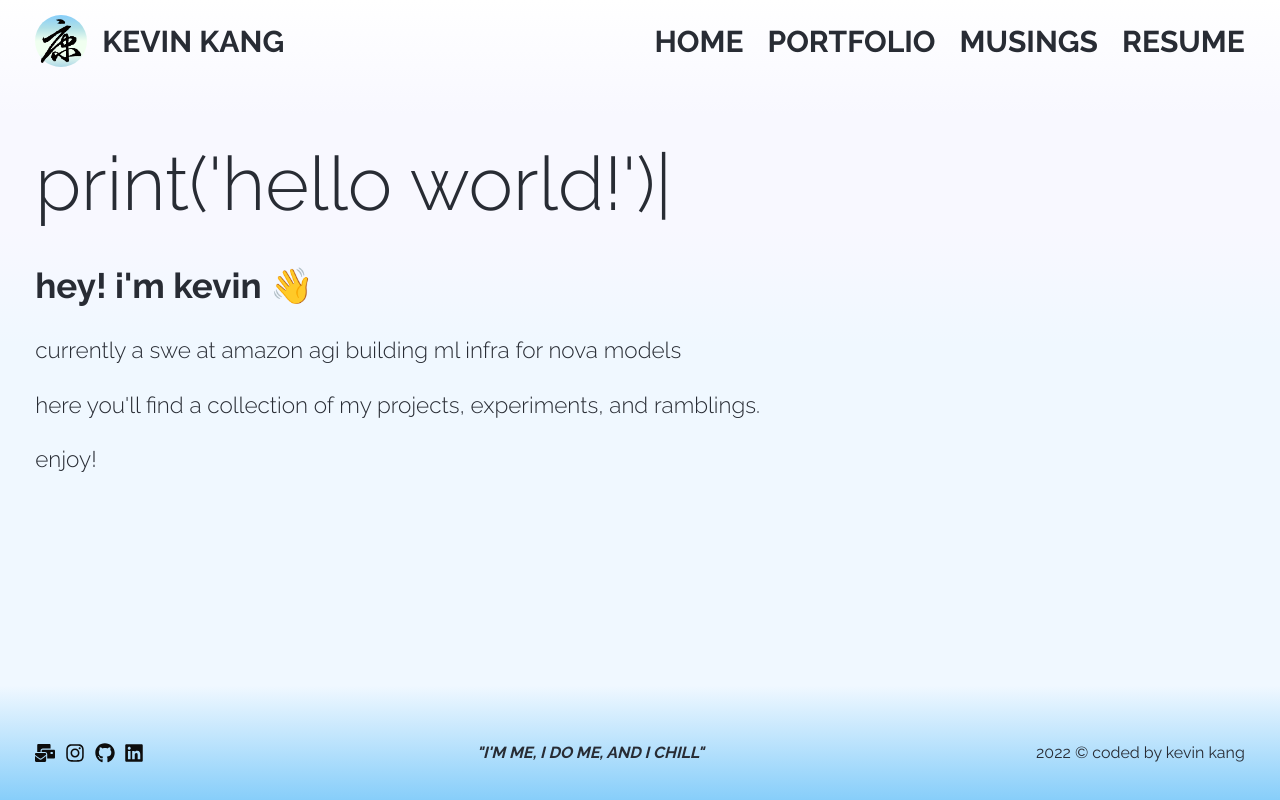
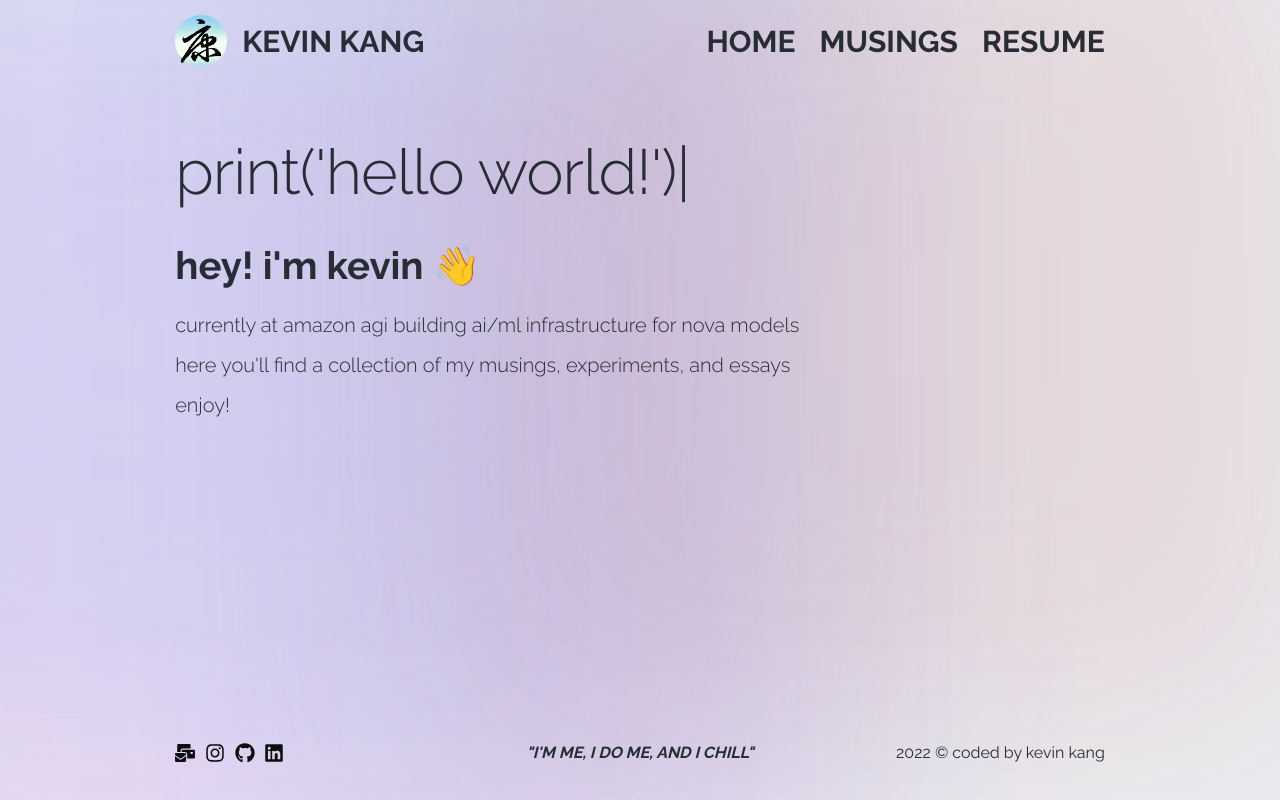
Before and after one commit to kevinxkang/kevinxkang.github.io, a React (Create React App) app: page /#/ in a window 1280 px wide. Built offline with nearby package versions, Linux system fonts and the light colour scheme.

Commit message:
feat: new bg (aurora), new spacing, updated wording

```diff
--- a/src/App.css
+++ b/src/App.css
@@ -9,6 +9,8 @@ a, html, body {
     display: flex;
     flex-direction: column;
     min-height: 100vh;
+    position: relative;
+    z-index: 1;
 }
 
 .App-header {
@@ -49,7 +51,7 @@ a, html, body {
     align-items: center;
     justify-content: space-between;
     margin: auto;
-    max-width: 1300px;
+    max-width: var(--content-width);
     padding: var(--space-2) var(--gutter);
     gap: var(--space-3);
     flex-wrap: wrap;
@@ -94,18 +96,23 @@ a, html, body {
 /************** HOME **************/
 
 .home-wrap {
-    max-width: 1300px;
+    max-width: var(--content-width);
     margin: var(--section-top) auto 0;
     padding-inline: var(--gutter);
 }
 
 .home-print-container {
     margin-bottom: var(--space-4);
+    max-width: var(--content-width);
+
 }
 
 .print-animation {
-    font-size: 75px;
+    font-size: clamp(2.2rem, 3.8vw + 0.9rem, 4.4rem);
     font-weight: 300;
+    line-height: 1.05;
+    letter-spacing: -0.015em;
+    white-space: nowrap;
 }
 
 .home-text-container {
@@ -115,16 +122,34 @@ a, html, body {
 }
 
 .home-h2-text {
-    font-size:35px;
+    font-size: clamp(1.75rem, 1.2rem + 1.6vw, 2.4rem);
     margin-bottom: var(--space-3);
 }
 
+.wave-emoji {
+    display: inline-block;
+    transform-origin: 70% 70%;
+}
+
+.home-h2-text:hover .wave-emoji {
+    animation: wave-hello 0.65s ease-in-out;
+}
+
+@keyframes wave-hello {
+    0% { transform: rotate(0deg); }
+    20% { transform: rotate(12deg); }
+    40% { transform: rotate(-10deg); }
+    60% { transform: rotate(8deg); }
+    80% { transform: rotate(-6deg); }
+    100% { transform: rotate(0deg); }
+}
+
 .home-short-para {
-    font-size: 22.5px;
+    font-size: clamp(1.02rem, 0.95rem + 0.4vw, 1.25rem);
     font-weight: 300;
     max-width: 750px;
     margin-bottom: var(--space-2);
-    line-height: 1.75;
+    line-height: 1.25;
 }
 
 /*.home-text-pfp-wrap {*/
@@ -166,7 +191,7 @@ a, html, body {
 .about-cols-container {
     display: flex;
     align-items: center;
-    max-width: 1300px;
+    max-width: var(--content-width);
     margin-left: auto;
     margin-right: auto;
     margin-top: 3.5em;
@@ -210,7 +235,7 @@ a, html, body {
 .portfolio-container {
     height: 100%;
     /*max-width: 950px;*/
-    max-width: 70vw;
+    max-width: var(--content-width);
     margin: 0 auto 5em;
 }
 
@@ -241,17 +266,23 @@ footer {
     display: flex;
     flex-direction: row;
     justify-content: space-between;
-    max-width: 1300px;
+    max-width: var(--content-width);
     margin: auto;
     padding: 0 var(--gutter);
     gap: var(--space-3);
     flex-wrap: wrap;
     align-items: center;
+    text-align: center;
+}
+
+.footer-container > * {
+    flex: 1 1 0;
 }
 
 .social-media-icons {
     display: flex;
     align-items: center;
+    justify-content: flex-start;
     gap: var(--space-1);
     font-size: 20px;
 }
@@ -272,11 +303,21 @@ footer {
     text-transform: uppercase;
 }
 
+.footer-container .kd {
+    text-align: center;
+    margin: 0;
+}
+
+.footer-container p:last-of-type {
+    text-align: right;
+    margin: 0;
+}
+
 
 /************** CHENGDU TASTE **************/
 
 .portfolio-page {
-    background: aliceblue;
+    background: transparent;
     font-family: "Raleway", sans-serif;
 }
 .header-img {
@@ -292,7 +333,7 @@ footer {
     text-transform: lowercase;
     text-shadow: 3px 3px 0 #29fef0;
     transform: translateY(-85px);
-    background-color: aliceblue;
+    background-color: transparent;
     /*text-shadow: 3px 3px 0 palegoldenrod;*/
 }
 
@@ -547,6 +588,14 @@ iframe {
         gap: var(--space-2);
     }
 
+    .nav-title {
+        font-size: 24px;
+    }
+
+    .nav-bar > a {
+        font-size: 18px;
+    }
+
     .home-text-container {
         gap: var(--space-3);
     }
@@ -566,6 +615,16 @@ iframe {
         width: 100%;
         justify-content: flex-start;
         gap: var(--space-2);
+        row-gap: var(--space-1);
+    }
+
+    .nav-title {
+        font-size: 20px;
+    }
+
+    .nav-bar > a {
+        font-size: 15px;
+        letter-spacing: 0.04em;
     }
 
     .home-text-container {
@@ -576,6 +635,10 @@ iframe {
         margin-bottom: var(--space-3);
     }
 
+    .print-animation {
+        white-space: normal;
+    }
+
     .footer-container {
         flex-direction: column;
         align-items: flex-start;
--- a/src/App.js
+++ b/src/App.js
@@ -2,7 +2,7 @@ import './App.css';
 import Navbar from "./components/navbar";
 import { HashRouter, Route, Routes } from "react-router-dom";
 import Footer from "./components/footer";
-import resume from "./assets/Kevin_Kang_Resume_Q32025.pdf";
+import resume from "./assets/KXKCV2026.pdf";
 import Home from "./pages/home";
 import Portfolio from "./pages/portfolio";
 import Musings from "./pages/musings";
@@ -14,6 +14,12 @@ import IterativeDesign from "./pages/portfolio-pages/iterative-design";
 
 function App() {
   return (
+    <>
+      <div className="aurora" aria-hidden="true">
+        <span className="aurora__layer aurora__layer--one" />
+        <span className="aurora__layer aurora__layer--two" />
+        <span className="aurora__layer aurora__layer--three" />
+      </div>
       <div className="App">
         <header className="App-header">
           <HashRouter>
@@ -38,6 +44,7 @@ function App() {
         </header>
           <Footer/>
       </div>
+    </>
   );
 }
 
--- a/src/components/navbar.js
+++ b/src/components/navbar.js
@@ -16,7 +16,7 @@ const Navbar = () => {
 
             <nav className="nav-bar">
                 <NavLink to="/home"> Home </NavLink>
-                <NavLink to="/work"> Portfolio</NavLink>
+                {/* <NavLink to="/work"> Portfolio</NavLink> */}
                 {/*<NavLink to="/about">About Me</NavLink>*/}
                 <NavLink to="/musings"> Musings</NavLink>
                 <a href={resume} target="_blank" rel="noopener noreferrer">Resume</a>
--- a/src/index.css
+++ b/src/index.css
@@ -17,6 +17,8 @@ html {
 }
 
 :root {
+  --bg: #FAFAF6;
+  --content-width: min(1000px, calc(100% - (var(--gutter) * 2)));
   --space-0: 0;
   --space-1: clamp(0.5rem, 0.45rem + 0.2vw, 0.65rem);
   --space-2: clamp(0.8rem, 0.7rem + 0.3vw, 1rem);
@@ -32,10 +34,94 @@ html {
 
 body {
   height: 100%;
+  min-height: 100%;
   margin: 0;
-  background: linear-gradient(to bottom, white, ghostwhite, ghostwhite, aliceblue, aliceblue,aliceblue, aliceblue, lightskyblue);
-  background-repeat: no-repeat;
-  background-attachment: fixed;
+  background-color: var(--bg);
+  position: relative;
+}
+
+#root {
+  position: relative;
+  z-index: 1;
+}
+
+.aurora {
+  position: fixed;
+  inset: 0;
+  pointer-events: none;
+  z-index: 0;
+  overflow: hidden;
+}
+
+.aurora::after {
+  content: "";
+  position: absolute;
+  inset: 0;
+  background-image:
+    repeating-linear-gradient(0deg, rgba(0, 0, 0, 0.03) 0px, rgba(0, 0, 0, 0.03) 1px, transparent 1px, transparent 3px),
+    repeating-linear-gradient(90deg, rgba(0, 0, 0, 0.02) 0px, rgba(0, 0, 0, 0.02) 1px, transparent 1px, transparent 4px);
+  opacity: 0.03;
+}
+
+.aurora__layer {
+  position: absolute;
+  width: 1px;
+  height: 1px;
+  opacity: 0.7;
+}
+
+.aurora__layer--one {
+  top: 15%;
+  left: 10%;
+  box-shadow:
+    0 0 45vmax 45vmax rgba(70, 140, 225, 0.22),
+    0 0 32vmax 32vmax rgba(255, 255, 255, 0.2);
+  animation: aurora-one 28s ease-in-out infinite;
+}
+
+.aurora__layer--two {
+  top: 65%;
+  left: 25%;
+  box-shadow:
+    0 0 45vmax 45vmax rgba(170, 125, 245, 0.2),
+    0 0 36vmax 36vmax rgba(220, 125, 215, 0.18);
+  animation: aurora-two 34s ease-in-out infinite;
+}
+
+.aurora__layer--three {
+  top: 35%;
+  left: 75%;
+  box-shadow:
+    0 0 45vmax 45vmax rgba(100, 170, 245, 0.2),
+    0 0 34vmax 34vmax rgba(255, 95, 70, 0.26);
+  animation: aurora-three 30s ease-in-out infinite;
+}
+
+@keyframes aurora-one {
+  0% { transform: translate3d(0, 0, 0) scale(1); }
+  40% { transform: translate3d(18vw, 6vh, 0) scale(1.08); }
+  70% { transform: translate3d(8vw, 18vh, 0) scale(0.98); }
+  100% { transform: translate3d(-6vw, 10vh, 0) scale(1.05); }
+}
+
+@keyframes aurora-two {
+  0% { transform: translate3d(0, 0, 0) scale(1); }
+  35% { transform: translate3d(-12vw, -10vh, 0) scale(1.05); }
+  65% { transform: translate3d(10vw, -4vh, 0) scale(0.96); }
+  100% { transform: translate3d(-6vw, 8vh, 0) scale(1.03); }
+}
+
+@keyframes aurora-three {
+  0% { transform: translate3d(0, 0, 0) scale(1); }
+  45% { transform: translate3d(-16vw, 12vh, 0) scale(1.07); }
+  75% { transform: translate3d(-4vw, -8vh, 0) scale(0.97); }
+  100% { transform: translate3d(8vw, 6vh, 0) scale(1.04); }
+}
+
+@media (prefers-reduced-motion: reduce) {
+  .aurora__layer {
+    animation: none;
+  }
 }
 
 /* jeff's css reset from lecture */
--- a/src/pages/home.js
+++ b/src/pages/home.js
@@ -1,53 +1,49 @@
-import { TypeAnimation } from 'react-type-animation';
+import { TypeAnimation } from "react-type-animation";
 import { Fade } from "react-awesome-reveal";
 
-
-export default function Home() {
-    return (
-        <div className="home-wrap">
-            <div className="home-print-container">
-                <TypeAnimation
-                    sequence={
-                    [   2500,
+const PRINT_SEQUENCE = [
+    2000,
     "print('hello world!')",
     3500,
     "print('",
-
     400,
     "print('welcpme to m",
     200,
     "print('welc",
     300,
     "print('welcome to my website!')",
-                    ]}
-                     cursor={true}
+];
+
+const HOME_PARAGRAPHS = [
+    "currently at amazon agi building ai/ml infrastructure for nova models",
+    "here you'll find a collection of my musings, experiments, and essays",
+    "enjoy!",
+];
+
+export default function Home() {
+    return (
+        <section className="home-wrap">
+            <div className="home-print-container">
+                <TypeAnimation
+                    sequence={PRINT_SEQUENCE}
+                    cursor
                     className="print-animation"
-                    // cursor={true}
-                    // speed={30}
                 />
             </div>
             <div className="home-text-container">
                 <div className="home-text-wrap">
                     <Fade bottom>
-                        <h2 className="home-h2-text"> hey! i'm kevin 👋 </h2>
-                        <p className="home-short-para"> currently a swe at amazon agi building ml infra for nova models
-                            {/*I enjoy living on the edge, designing and building software that*/}
-                            {/*makes a positive impact on the world.*/}
+                        <h2 className="home-h2-text">
+                            hey! i'm kevin <span className="wave-emoji" aria-hidden="true">👋</span>
+                        </h2>
+                        {HOME_PARAGRAPHS.map((text) => (
+                            <p className="home-short-para" key={text}>
+                                {text}
                             </p>
-                        <p className="home-short-para">
-                           here you'll find a collection of my projects, experiments, and ramblings.
-                        </p>
-                        <p className="home-short-para">
-                            enjoy!
-                        </p>
+                        ))}
                     </Fade>
                 </div>
-                {/*<div className="home-text-pfp-wrap">*/}
-                {/*    <Fade>*/}
-                {/*        <img className ="home-text-pfp" src={process.env.PUBLIC_URL + "/home/profile-picture.jpg"} alt="Profile"/>*/}
-                {/*    </Fade>*/}
-                {/*</div>*/}
             </div>
-        </div>
+        </section>
     );
 }
```
Also changed, not shown: package.json (line endings or trailing spaces). Lines whose indentation alone changed are shown as unchanged.
